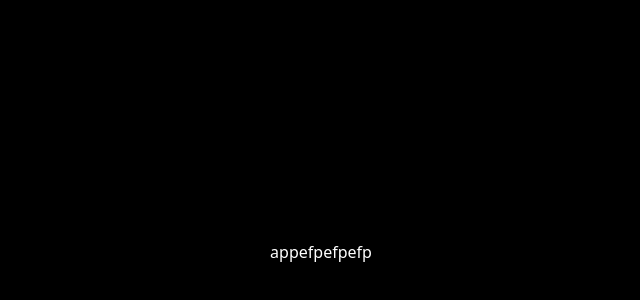
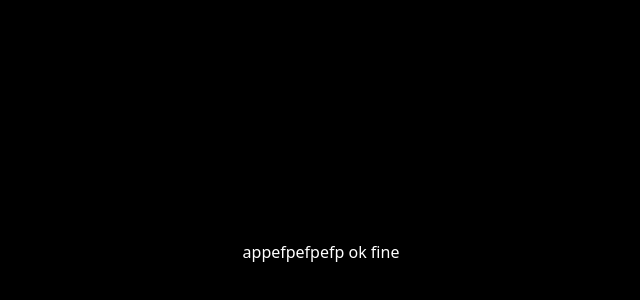
Before and after one commit to tiasamahanty03/MyDoc_Group_C, a React (Vite) app in the folder E-Learning-Frontend/: page / in a window 1280 px wide. Shown: the part 148-448 px from the top of the page, without its empty margins (319-959 px from the left). Built offline with nearby package versions, Linux system fonts and the light colour scheme.

Commit message:
Change in app

```diff
--- a/E-Learning-Frontend/src/App.jsx
+++ b/E-Learning-Frontend/src/App.jsx
@@ -4,6 +4,8 @@ const App = () => {
   return (
     <div className='bg-black text-white w-screen min-h-screen flex items-center justify-center'>
       appefpefpefp
+
+      ok fine
     </div>
   )
 }
--- a/E-Learning-Frontend/src/index2.html
+++ b/E-Learning-Frontend/src/index2.html
@@ -3,4 +3,4 @@ THis is just html
 ok
 
 
-hello
+hell
```
